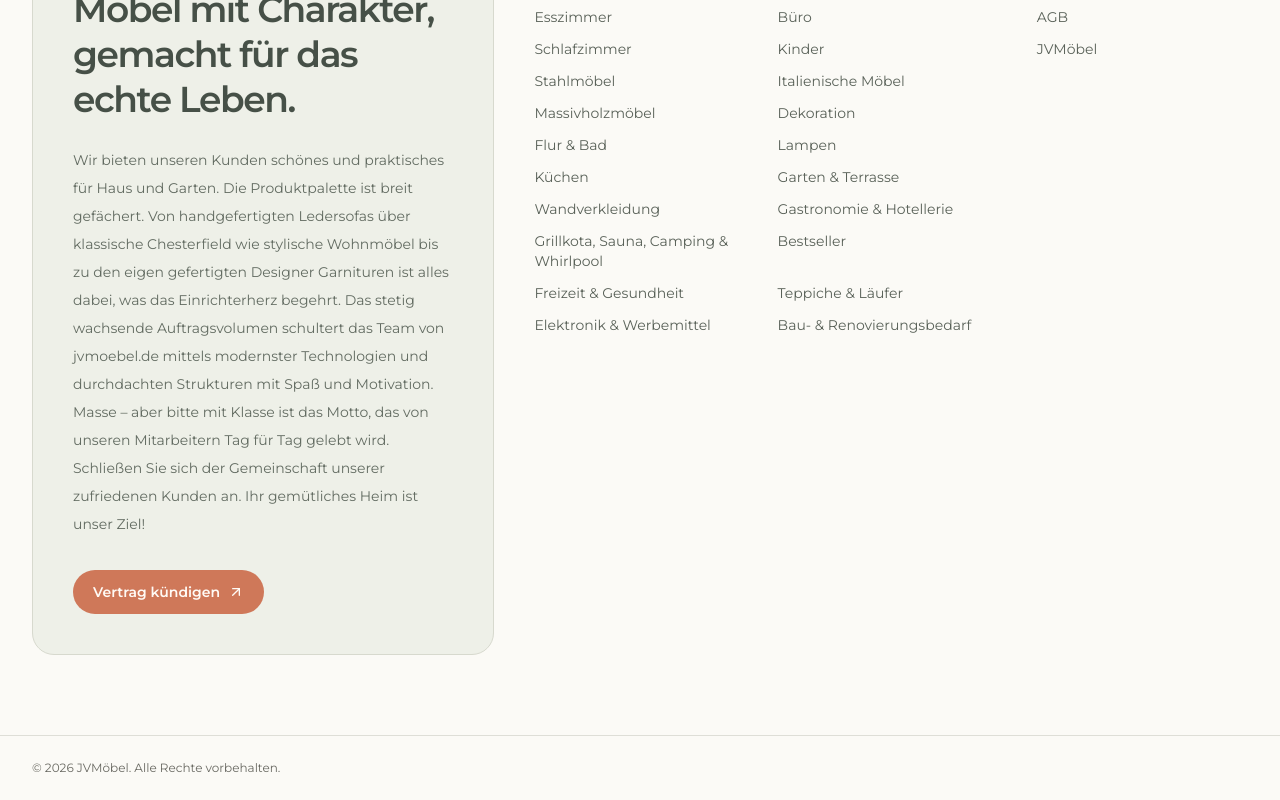
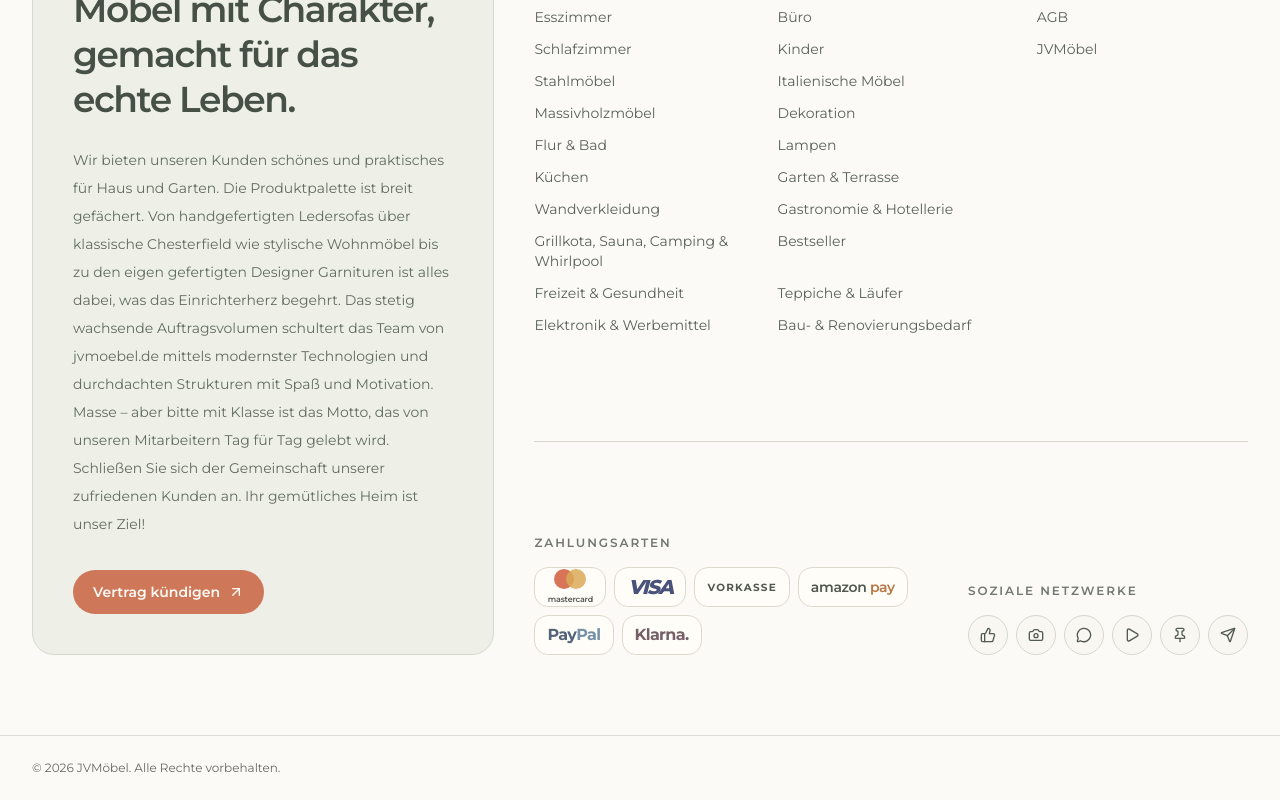
Before and after one commit to AutomatonSoft/jvmoebel-shopware-front, a Next.js app: page / in a window 1280 px wide. Shown: the part 3162-3962 px from the top of the page. Built offline with nearby package versions, Linux system fonts and the light colour scheme.

Commit message:
feat(footer): add compact payment and social links

```diff
--- a/src/features/storefront-shell/components/store-footer.tsx
+++ b/src/features/storefront-shell/components/store-footer.tsx
@@ -1,4 +1,12 @@
-import { ArrowUpRight } from "lucide-react";
+import {
+  ArrowUpRight,
+  Camera,
+  MessageCircle,
+  Pin,
+  Play,
+  Send,
+  ThumbsUp,
+} from "lucide-react";
 
 import { StoreLogo } from "@/features/storefront-shell/components/store-logo";
 import type { StorefrontBranding } from "@/features/storefront-shell/model/branding";
@@ -12,6 +20,104 @@ export type StoreFooterProps = {
 
 function getNavigationLinks(item: StoreNavigationItem) {
   return item.children.length > 0 ? item.children : [item];
+}
+
+const paymentMethods = [
+  "Mastercard",
+  "Visa",
+  "Vorkasse",
+  "Amazon Pay",
+  "PayPal",
+  "Klarna",
+] as const;
+
+type PaymentMethod = (typeof paymentMethods)[number];
+
+const socialLinks = [
+  {
+    href: "https://www.facebook.com/jvmoebel.de",
+    icon: ThumbsUp,
+    label: "Facebook",
+  },
+  {
+    href: "https://www.instagram.com/home_luxus_style_design/",
+    icon: Camera,
+    label: "Instagram",
+  },
+  {
+    href: "https://api.whatsapp.com/message/I5VAPEHCQNQTM1?autoload=1&app_absent=0",
+    icon: MessageCircle,
+    label: "WhatsApp",
+  },
+  {
+    href: "https://www.youtube.com/channel/UClp5F2jZKfTJG1o902C1-eQ",
+    icon: Play,
+    label: "YouTube",
+  },
+  {
+    href: "https://www.pinterest.de/jvmoebel_de",
+    icon: Pin,
+    label: "Pinterest",
+  },
+  {
+    href: "https://t.me/XLANDJV",
+    icon: Send,
+    label: "Telegram",
+  },
+] as const;
+
+function PaymentMark({ method }: { method: PaymentMethod }) {
+  if (method === "Mastercard") {
+    return (
+      <span className="flex flex-col items-center gap-1">
+        <span className="flex -space-x-2">
+          <span className="size-5 rounded-full bg-[#d87559]" />
+          <span className="size-5 rounded-full bg-[#dca958]/85" />
+        </span>
+        <span className="text-[0.5rem] font-semibold tracking-tight">
+          mastercard
+        </span>
+      </span>
+    );
+  }
+
+  if (method === "Visa") {
+    return (
+      <span className="text-xl font-extrabold tracking-[-0.08em] text-[#48527a] italic">
+        VISA
+      </span>
+    );
+  }
+
+  if (method === "Amazon Pay") {
+    return (
+      <span className="text-sm font-semibold tracking-tight">
+        amazon <span className="text-[#b87545]">pay</span>
+      </span>
+    );
+  }
+
+  if (method === "PayPal") {
+    return (
+      <span className="text-base font-bold tracking-[-0.04em] text-[#52637a]">
+        Pay<span className="text-[#7291a8]">Pal</span>
+      </span>
+    );
+  }
+
+  if (method === "Klarna") {
+    return (
+      <span className="text-base font-bold tracking-[-0.04em] text-[#765f68]">
+        Klarna.
+      </span>
+    );
+  }
+
+  return (
+    <span className="text-[0.65rem] font-bold tracking-[0.12em] uppercase">
+      Vorkasse
+    </span>
+  );
 }
 
 export function StoreFooter({
@@ -57,9 +163,10 @@ export function StoreFooter({
           </a>
         </section>
 
+        <div className="col-span-2 grid gap-x-10 gap-y-10 sm:grid-cols-3 xl:col-span-3">
           <nav
             aria-label="Kategorien"
-          className="col-span-2 border-t border-[#d9d7ce] pt-7 xl:col-span-2"
+            className="border-t border-[#d9d7ce] pt-7 sm:col-span-2"
           >
             <h2 className="text-xs font-semibold tracking-[0.16em] text-[#72786f] uppercase">
               Kategorien
@@ -77,10 +184,7 @@ export function StoreFooter({
             </div>
           </nav>
 
-        <nav
-          aria-label="Service"
-          className="col-span-2 border-t border-[#d9d7ce] pt-7 sm:col-span-1 xl:col-span-1"
-        >
+          <nav aria-label="Service" className="border-t border-[#d9d7ce] pt-7">
             <h2 className="text-xs font-semibold tracking-[0.16em] text-[#72786f] uppercase">
               Service
             </h2>
@@ -96,6 +200,52 @@ export function StoreFooter({
               ))}
             </div>
           </nav>
+
+          <div className="grid gap-8 border-t border-[#d9d7ce] pt-7 sm:col-span-3 md:grid-cols-[minmax(0,1fr)_auto] md:items-end">
+            <section aria-labelledby="payment-methods-heading">
+              <h2
+                className="text-xs font-semibold tracking-[0.16em] text-[#72786f] uppercase"
+                id="payment-methods-heading"
+              >
+                Zahlungsarten
+              </h2>
+              <ul className="mt-4 flex flex-wrap gap-2">
+                {paymentMethods.map((method) => (
+                  <li
+                    className="flex h-10 min-w-18 items-center justify-center rounded-xl border border-[#ded9cd] bg-[#fffdf8] px-3 text-[#51584f]"
+                    key={method}
+                  >
+                    <PaymentMark method={method} />
+                  </li>
+                ))}
+              </ul>
+            </section>
+
+            <section aria-labelledby="social-networks-heading">
+              <h2
+                className="text-xs font-semibold tracking-[0.16em] text-[#72786f] uppercase"
+                id="social-networks-heading"
+              >
+                Soziale Netzwerke
+              </h2>
+              <div className="mt-4 flex flex-wrap gap-2">
+                {socialLinks.map(({ href, icon: Icon, label }) => (
+                  <a
+                    aria-label={`${label} (öffnet in einem neuen Tab)`}
+                    className="flex size-10 items-center justify-center rounded-full border border-[#d6d9cf] bg-[#f8f7f1] text-[#525b52] transition-[background,border-color,color,transform] hover:border-[#c98b71] hover:bg-[#f1ded3] hover:text-[#a8563c] focus-visible:ring-3 focus-visible:ring-[#cf7859]/30 motion-safe:active:translate-y-px"
+                    href={href}
+                    key={label}
+                    rel="noreferrer"
+                    target="_blank"
+                  >
+                    <Icon className="size-4" aria-hidden="true" />
+                    <span className="sr-only">{label}</span>
+                  </a>
+                ))}
+              </div>
+            </section>
+          </div>
+        </div>
       </div>
 
       <div className="mx-auto w-full max-w-360 border-t px-6 py-6 text-xs text-muted-foreground sm:px-8">
```
Lines whose indentation alone changed are shown as unchanged.
